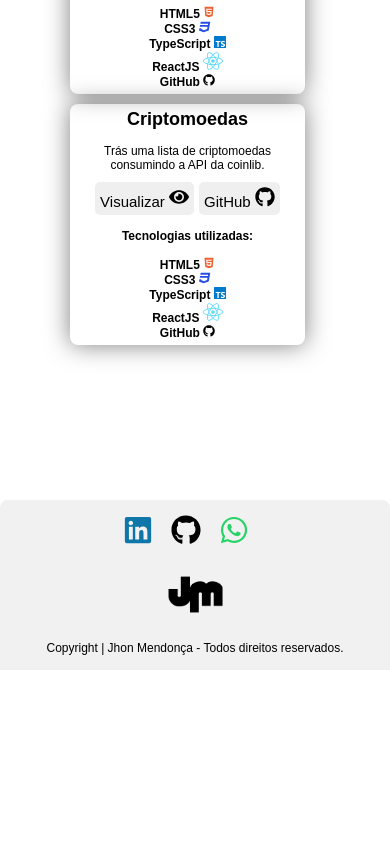
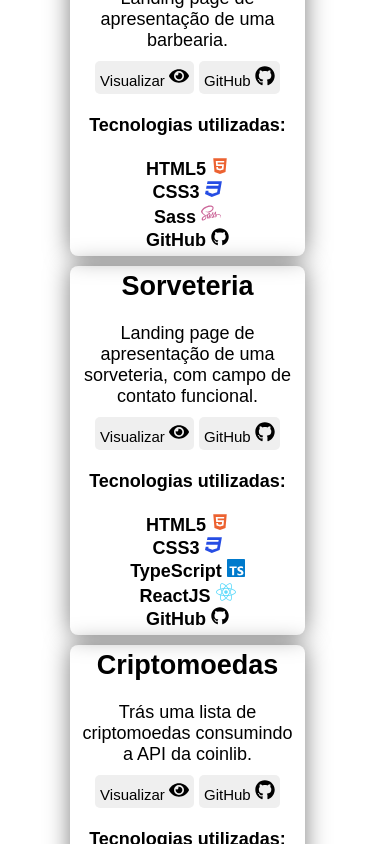
Before and after one commit to jhondharkyson520/portifolio, a React (Vite) app: page / in a window 390 px wide. Shown: the part 1266-2110 px from the top of the page. Before the commit the page ends 1936 px from the top, so only its background shows below. Built offline with nearby package versions, Linux system fonts and the light colour scheme.

Commit message:
Alterando tamanho da fonte no media screen

```diff
--- a/src/App.css
+++ b/src/App.css
@@ -107,6 +107,7 @@
       flex-direction: column;
       justify-content: space-between;
       align-items: center;
+      font-size: 18px;
 
      }
 
@@ -115,6 +116,7 @@
       flex-direction: column;
       align-items: baseline;
       justify-content: center;
+      font-size: 18px;
     }
 
     .header-button:hover{
@@ -129,6 +131,7 @@
       width: 100%;
       flex-direction: column;
       justify-content: center;
+
     }
 
     .computing01{
@@ -193,6 +196,7 @@
   border: 5px solid transparent;
   box-shadow: 0 0 25px rgba(0, 0, 0, 0.5);
   margin-right: 15px;
+
 
 
 
@@ -316,7 +320,7 @@
       width: 100%;
       bottom: 0;
       left: 0;
-      margin-top: 430px;
+      margin-top: 780px;
 
     }
 
```
